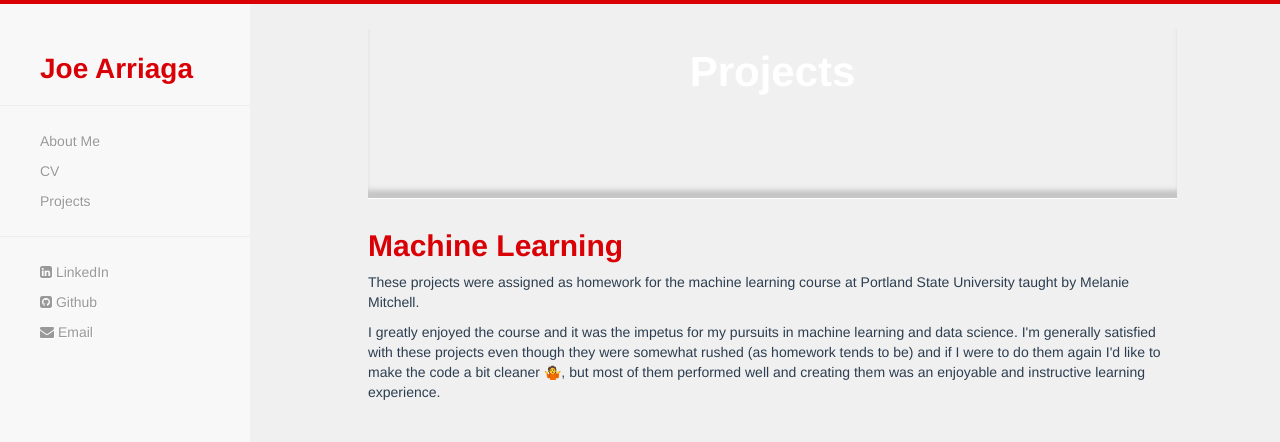
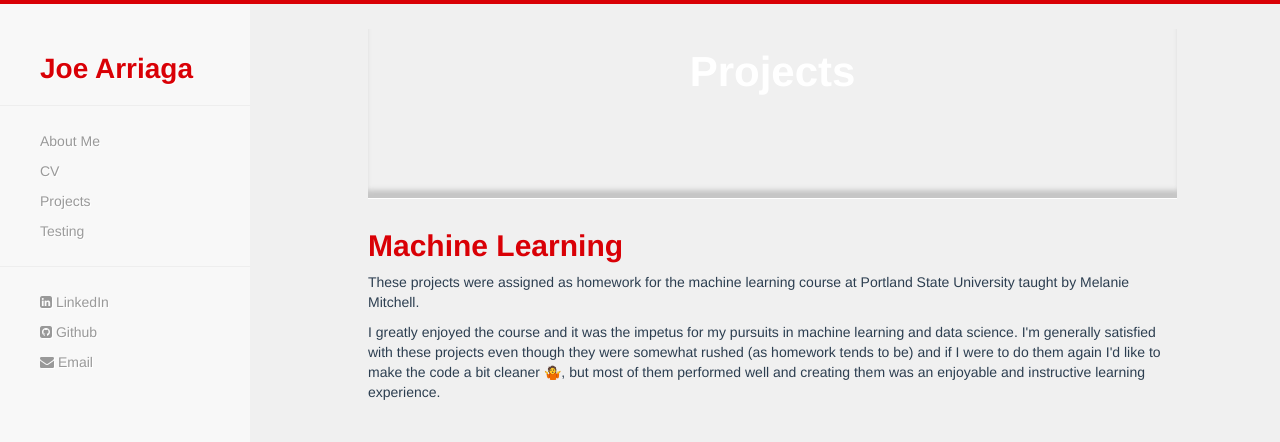
Before and after one commit to joe-arriaga/joe-arriaga.github.io, a Jekyll site: the page built from projects.html, in a window 1280 px wide. Shown: the top 442 px of the page. Built offline with Jekyll 4.4.1, drawn with Linux system fonts in a browser that asks for light colours.

Commit message:
Test commit

```diff
--- a/_includes/navigation.html
+++ b/_includes/navigation.html
@@ -55,6 +55,7 @@
     <li><a href="{{ site.baseurl }}/about_me.html">About Me</a></li>
     <li><a href="{{ site.baseurl }}/cv.html">CV</a></li>
     <li><a href="{{ site.baseurl }}/projects.html">Projects</a></li>
+    <li>Testing</li>
     <!-- <li><a href="{{ site.baseurl }}/list.html">List</a></li> -->
     <!-- <li><a href="{{ site.baseurl }}/links.html">Links</a></li> -->
     <hr />
```
